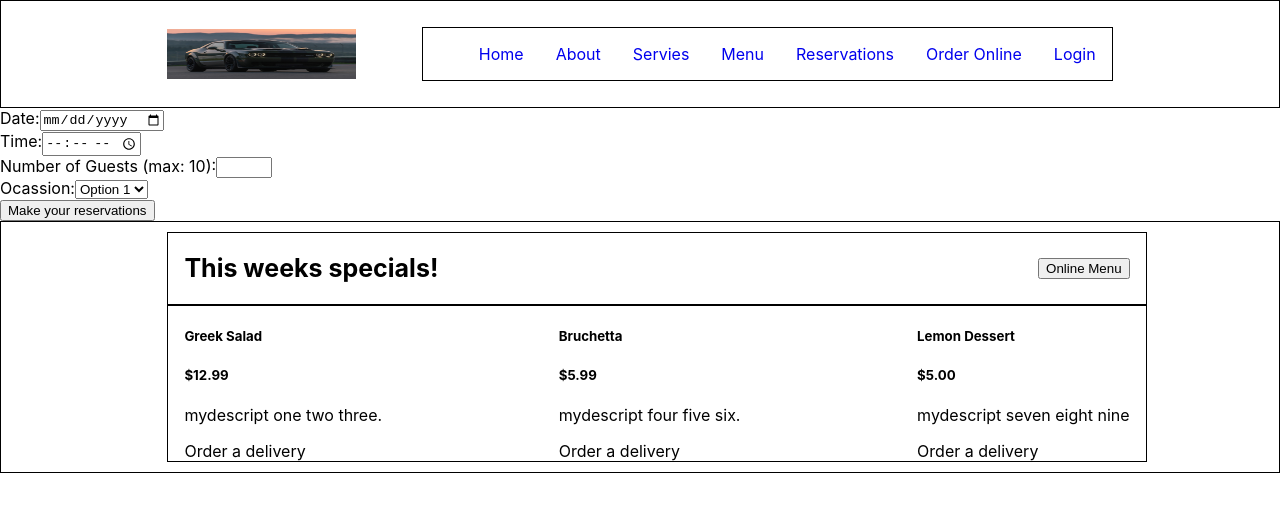
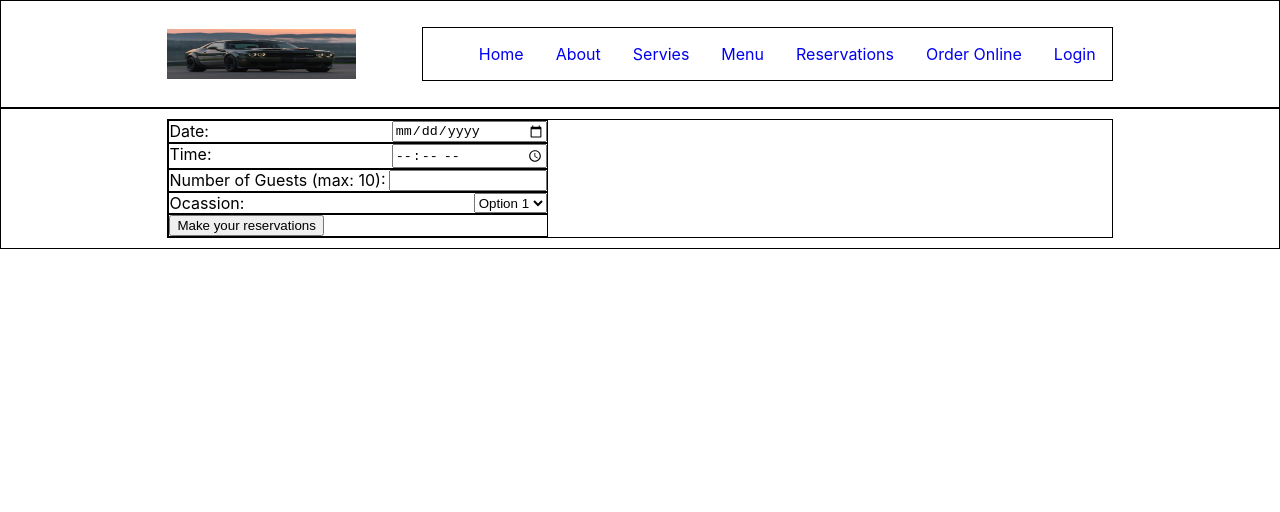
Before and after one commit to Kabir1112918/meta-frontend-capstone-project, a React (Create React App) app: page / in a window 1280 px wide. Shown: the top 512 px of the page. Built offline with nearby package versions, Linux system fonts and the light colour scheme.

Commit message:
Bookingform setup

```diff
--- a/src/App.css
+++ b/src/App.css
@@ -176,6 +176,35 @@ div.week-special {
     padding: 0 1em;
     border: 1px solid black;
 }
+
+/* Booking form css */
+div.myform {
+    display: flex;
+    flex-wrap: nowrap;
+    flex-direction: column;
+    justify-content: space-between;
+    align-items: left;
+    padding: 10px 13%;
+    border: 1px solid black;
+}
+
+div.myform form {
+    border: 1px solid black;
+}
+
+div.fitem {
+    border: 1px solid black;
+    width: 40%;
+    display: flex;
+    justify-content: space-between;
+
+}
+
+form input {
+    width: 150px;
+
+}
+
 @media only screen and (max-width: 800px) {
     .navbar{
         padding: 1%;
@@ -219,4 +248,9 @@ div.week-special {
     nav ul li a {
         color: white;
     }
+
+    div.fitem {
+        width: 100%;
+
+    }
   }
--- a/src/App.js
+++ b/src/App.js
@@ -13,7 +13,7 @@ const App = () => {
       {/* <Header/>
       <Footer/> */}
       <Bookingform/>
-      <Menu/>
+      {/* <Menu/> */}
     </div>
   );
 };
--- a/src/components/Bookingform.js
+++ b/src/components/Bookingform.js
@@ -3,20 +3,21 @@ import React, { useState } from 'react';
 const Bookingform = () => {
 
   return (
+    <div className='myform'>
       <form action="#" method="post">
-      <div>
+        <div className='fitem'>
           <label for="date">Date:</label>
-        <input type="date" id="date" name="date"/>
+          <input type="date" id="date" name="date" />
         </div>
-      <div>
+        <div className='fitem'>
           <label for="time">Time:</label>
-        <input type="time" id="time" name="time"/>
+          <input type="time" id="time" name="time" />
         </div>
-      <div>
+        <div className='fitem'>
           <label for="quantity">Number of Guests (max: 10):</label>
-        <input type="number" id="quantity" name="quantity" min="1" max="10"/>
+          <input type="number" id="quantity" name="quantity" min="1" max="10" />
         </div>
-      <div>
+        <div className='fitem'>
           <label for="dropdown">Ocassion:</label>
           <select id="dropdown" name="dropdown">
             <option value="option1">Option 1</option>
@@ -24,10 +25,11 @@ const Bookingform = () => {
             <option value="option3">Option 3</option>
           </select>
         </div>
-      <div>
+        <div className='fitem'>
           <button type="submit">Make your reservations</button>
         </div>
       </form>
+    </div>
   );
 };
 
```
Lines whose indentation alone changed are shown as unchanged.
